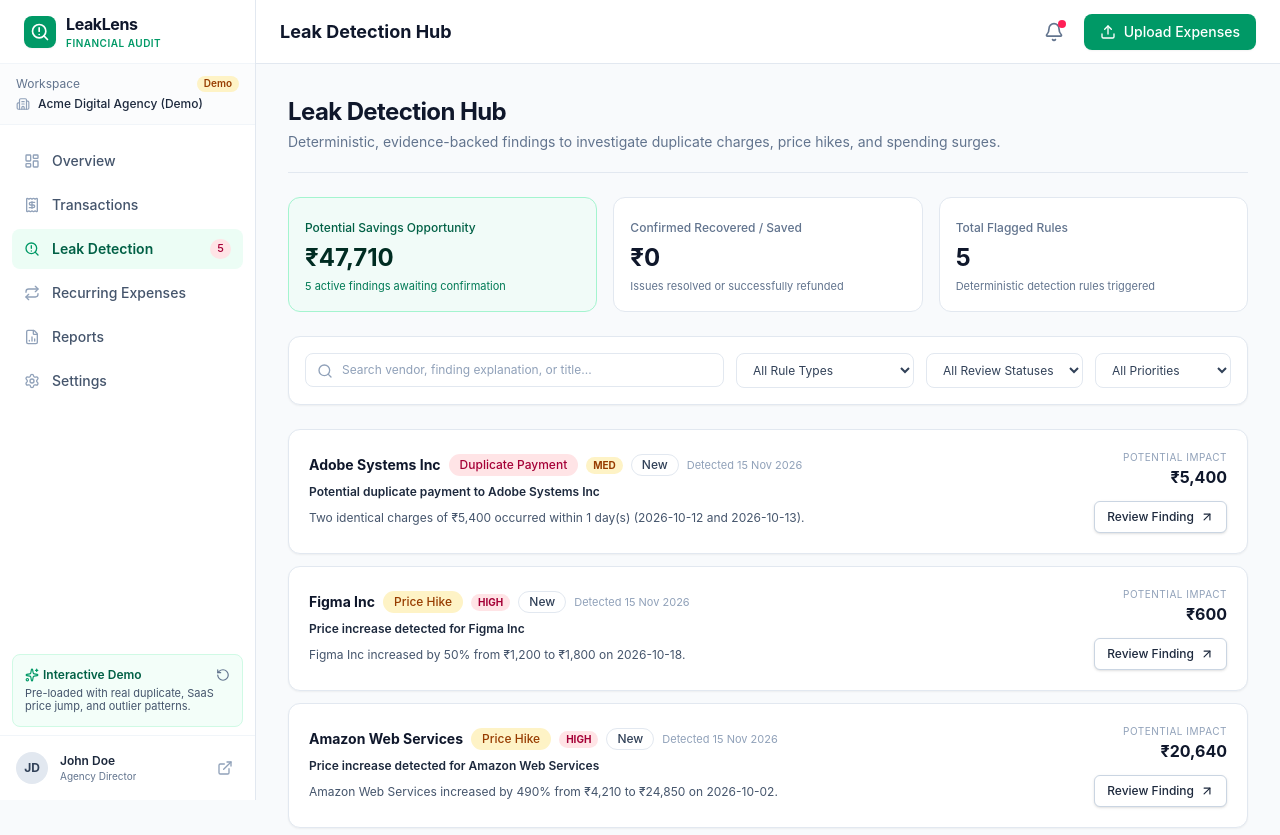
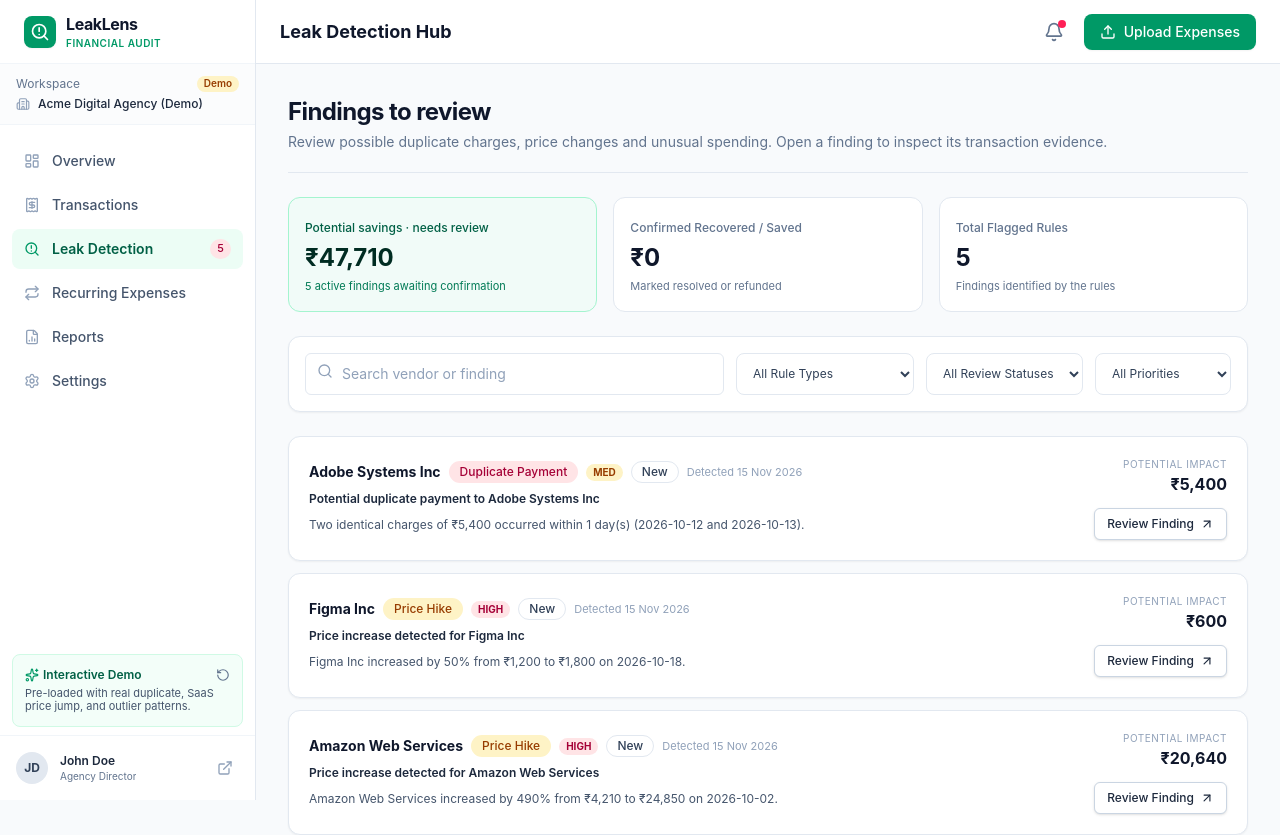
Before and after one commit to parthowww/leaklens, a Next.js app: page /leaks in a window 1280 px wide. Shown: the top 835 px of the page. Built offline with nearby package versions, Linux system fonts and the light colour scheme.

Commit message:
Refine findings review hierarchy and wording

```diff
--- a/src/app/leaks/page.tsx
+++ b/src/app/leaks/page.tsx
@@ -110,11 +110,10 @@ export default function LeaksPage() {
         <div className="flex flex-col sm:flex-row sm:items-center justify-between gap-4 border-b border-slate-200 pb-5">
           <div>
             <h2 className="text-2xl font-bold tracking-tight text-slate-900">
-              Leak Detection Hub
+              Findings to review
             </h2>
             <p className="mt-1 text-sm text-slate-500">
-              Deterministic, evidence-backed findings to investigate duplicate charges, price hikes,
-              and spending surges.
+              Review possible duplicate charges, price changes and unusual spending. Open a finding to inspect its transaction evidence.
             </p>
           </div>
         </div>
@@ -123,7 +122,7 @@ export default function LeaksPage() {
         <div className="grid grid-cols-1 md:grid-cols-3 gap-4">
           <div className="rounded-xl border border-emerald-200 bg-emerald-50/50 p-4">
             <span className="text-xs text-emerald-800 font-medium">
-              Potential Savings Opportunity
+              Potential savings · needs review
             </span>
             <p className="mt-1 text-2xl font-bold text-emerald-950">
               {formatCurrency(metrics.potentialSavings)}
@@ -138,14 +137,14 @@ export default function LeaksPage() {
               {formatCurrency(metrics.confirmedSavings)}
             </p>
             <p className="text-[11px] text-slate-500 mt-1">
-              Issues resolved or successfully refunded
+              Marked resolved or refunded
             </p>
           </div>
           <div className="rounded-xl border border-slate-200 bg-white p-4">
             <span className="text-xs text-slate-500 font-medium">Total Flagged Rules</span>
             <p className="mt-1 text-2xl font-bold text-slate-900">{findings.length}</p>
             <p className="text-[11px] text-slate-500 mt-1">
-              Deterministic detection rules triggered
+              Findings identified by the rules
             </p>
           </div>
         </div>
@@ -158,10 +157,10 @@ export default function LeaksPage() {
               <Search className="absolute left-3 top-2.5 h-4 w-4 text-slate-400" />
               <input
                 type="text"
-                placeholder="Search vendor, finding explanation, or title..."
+                placeholder="Search vendor or finding"
                 value={searchTerm}
                 onChange={(e) => setSearchTerm(e.target.value)}
-                className="w-full rounded-lg border border-slate-200 bg-white pl-9 pr-4 py-2 text-xs text-slate-900 placeholder-slate-400 focus:border-emerald-500 focus:outline-hidden"
+                aria-label="Search findings by vendor or title" className="w-full rounded-md border border-slate-200 bg-white pl-9 pr-4 py-2.5 text-sm text-slate-900 placeholder-slate-400 focus:border-emerald-500 focus:outline-hidden"
               />
             </div>
 
```
